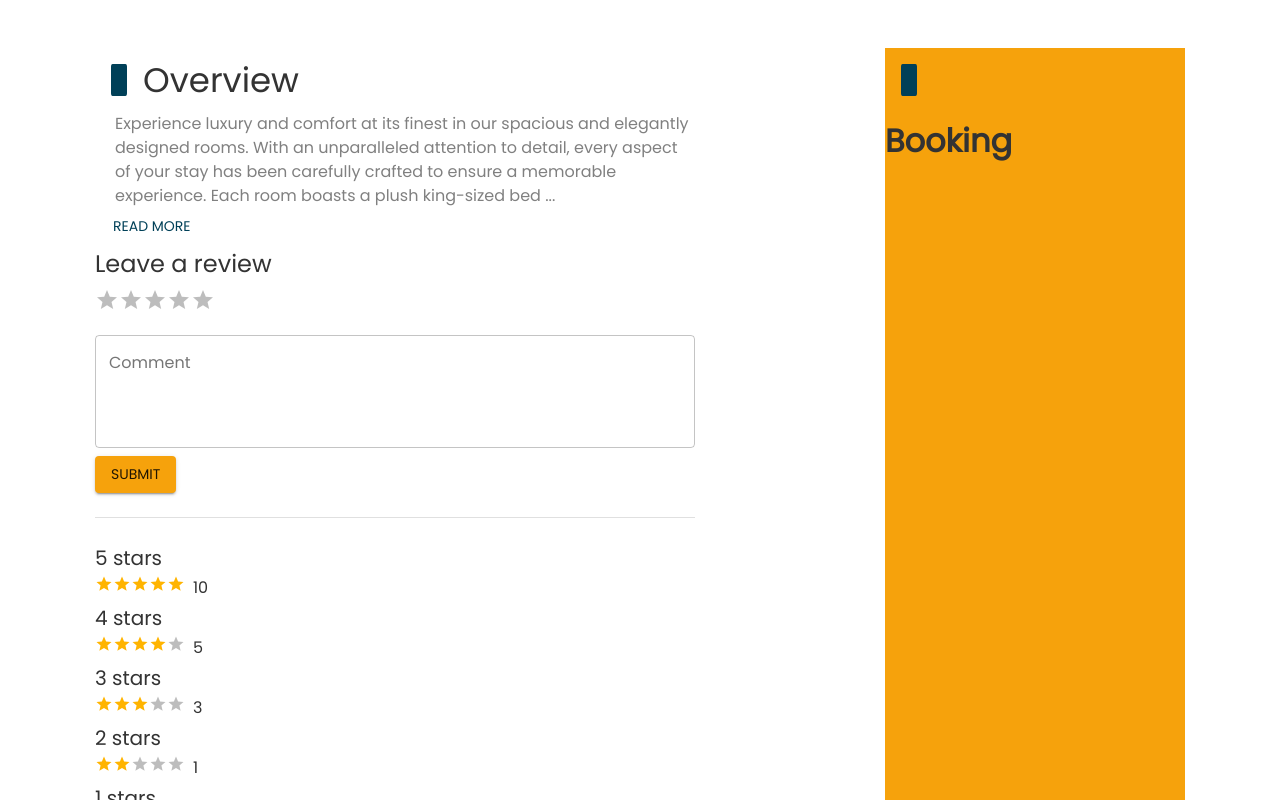
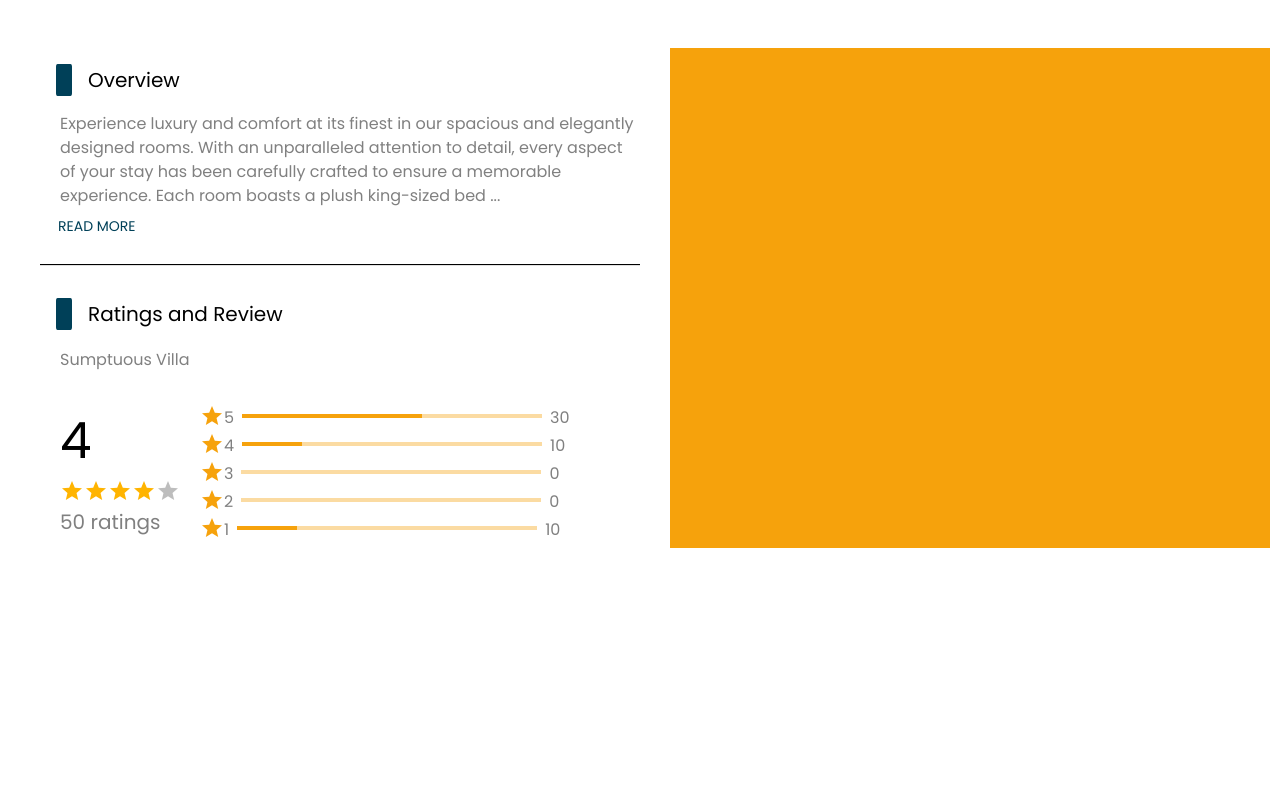
Before and after one commit to DucAnhLo/review-app, a React (Create React App) app: page / in a window 1280 px wide. Shown: the top 800 px of the page. Built offline with nearby package versions, Linux system fonts and the light colour scheme.

Commit message:
Finished Rating and Review

```diff
--- a/package.json
+++ b/package.json
@@ -4,7 +4,9 @@
   "private": true,
   "dependencies": {
     "@material-ui/core": "^4.12.4",
+    "@material-ui/icons": "^4.11.3",
     "@material-ui/lab": "^4.0.0-alpha.61",
+    "@mui/material": "^5.11.15",
     "@testing-library/jest-dom": "^5.16.5",
     "@testing-library/react": "^13.4.0",
     "@testing-library/user-event": "^13.5.0",
--- a/src/App.css
+++ b/src/App.css
@@ -3,16 +3,10 @@
     display: flex;
     flex-direction: row;
     justify-content: space-around;
+    max-width: 1200px;
   }
 
   body {
-    margin: 0;
-    padding: 0;
-    box-sizing: border-box;
-    font-size: 1rem;
-    line-height: 1.5;
-    color: #333;
-    background-color: #fff;
-    font-weight: 400;
-    font-family: 'Poppins', sans-serif;
+    display: flex;
+    justify-content: center;
   }
--- a/src/App.js
+++ b/src/App.js
@@ -1,9 +1,11 @@
 import './App.css';
-import { Button, Box } from '@material-ui/core';
+import { useState } from 'react';
+import { Button, Box, Divider } from '@material-ui/core';
 import ReviewAndRatings from './components/ReviewAndRatings';
 import Overview from './components/Overview';
 import { createTheme, ThemeProvider } from '@material-ui/core/styles';
 import Booking from './components/Bookings';
+
 
 const theme = createTheme({
   palette: {
@@ -22,14 +24,19 @@ const theme = createTheme({
 
 
 function App() {
+  const [bookingMargin, setBookingMargin] = useState('30px');
+
   return (
     <ThemeProvider theme={theme}>
       <Box className='wrapper'>
         <Box className='vertial'>
           <Overview />
+          <Divider style={{ margin: '16px 0', borderTop: '1px solid'}} />
           <ReviewAndRatings />
         </Box>
-        <Booking />
+        <Box style={{ marginLeft: bookingMargin }}>
+          <Booking />
+        </Box>
       </Box>
     </ThemeProvider>
 
--- a/src/components/Bookings.js
+++ b/src/components/Bookings.js
@@ -1,7 +1,6 @@
 import React from 'react'
 import { useTheme } from '@material-ui/core/styles';
-import { Box } from '@material-ui/core';
-import BoxColor from './BoxColor';
+import { Box, Typography, Button } from '@material-ui/core';
 
 function Booking() {
 
@@ -11,11 +10,8 @@ function Booking() {
     const subPrimaryColor = theme.palette.subPrimary.main;
 
   return (
-    <Box style={{ backgroundColor: primaryColor, width: '20vh', height: '1000px', width:'300px' }}>
-        <BoxColor />
-        <div>
-            <h1>Booking</h1>
-        </div>
+    <Box style={{ backgroundColor: primaryColor, width: '20vh', height: '500px', width:'600px' }}>
+
     </Box>
   )
 }
--- a/src/components/Overview.js
+++ b/src/components/Overview.js
@@ -4,6 +4,8 @@ import { Box, Typography, Button, Dialog, DialogTitle, DialogActions,DialogConte
 import BoxColor from './BoxColor';
 
 const Overview = () => {
+
+
 
     const theme = useTheme();
     const[open, setOpen]= useState(false);
@@ -34,10 +36,10 @@ const Overview = () => {
     };
 
     return (
-        <Box style={{width: '20vh', height: '200px', width:'600px',fontFamily: 'Poppins, sans-serif'}}>
+        <Box style={{width: '20vh', height: '200px', width:'600px'}}>
             <Box style={{ display: 'flex', flexDirection: 'row' ,alignItems:'center' }}>
                 <BoxColor />
-                <Typography variant='h4'>Overview</Typography>
+                <Typography variant='h6'>Overview</Typography>
             </Box>
             <Typography style={{ color: 'grey', marginLeft:'20px' }}>{content}</Typography>
             <Button onClick={handleOpen} style={{ color:subPrimaryColor, marginLeft:'10px' }}>
--- a/src/components/ReviewAndRatings.js
+++ b/src/components/ReviewAndRatings.js
@@ -1,85 +1,61 @@
 import { useState } from 'react';
-import { Box, Typography, TextField, Button, Divider } from '@material-ui/core';
+import { Box, Typography, LinearProgress } from '@material-ui/core';
+import { useTheme } from '@material-ui/core/styles';
 import Rating from '@material-ui/lab/Rating';
+import BoxColor from './BoxColor';
+import { Star } from '@material-ui/icons';
 
 function ReviewAndRatings() {
-  const [rating, setRating] = useState(0);
-  const [comment, setComment] = useState('');
-  const [reviews, setReviews] = useState([
-    { stars: 5, count: 10 },
-    { stars: 4, count: 5 },
-    { stars: 3, count: 3 },
-    { stars: 2, count: 1 },
-    { stars: 1, count: 0 },
-  ]);
 
-  const handleRatingChange = (event, newValue) => {
-    setRating(newValue);
-  };
+    const theme = useTheme();
 
-  const handleCommentChange = (event) => {
-    setComment(event.target.value);
-  };
+    const primaryColor = theme.palette.primary.main;
+    const subPrimaryColor = theme.palette.subPrimary.main;
 
-  const handleSubmit = () => {
-    // Do something with the rating and comment data
-    console.log(`Rating: ${rating}, Comment: ${comment}`);
-    setRating(0);
-    setComment('');
-    const updatedReviews = [...reviews];
-    updatedReviews[rating - 1].count++;
-    setReviews(updatedReviews);
-  };
+    const star = [5,4,3,2,1]
 
-  const overallRating = reviews.reduce(
-    (total, review) => total + review.stars * review.count,
-    0
-  ) / reviews.reduce((total, review) => total + review.count, 0);
+    const [ratings, setRatings] = useState([30, 10, 0, 0, 10]);
+
+    const totalRatings = ratings.reduce((acc, val) => acc + val, 0);
 
     return (
-    <Box display="flex" flexDirection="column" alignItems="center" p={3}>
-      <Typography variant="h5" gutterBottom>
-        Leave a review
+        <Box style={{height: '400px', width:'600px' }}>
+            <Box style={{ display: 'flex', flexDirection: 'row' ,alignItems:'center' }}>
+                <BoxColor />
+                <Typography variant='h6'>Ratings and Review</Typography>
+            </Box>
+            <Typography variant='subtitle1' style={{ color: 'grey', marginLeft:'20px' }}>Sumptuous Villa</Typography>
+
+            <Box style={{ color: 'grey', marginLeft:'20px', marginTop:'30px', display:'flex', flexDirection:'row', width:'200px'}}>
+                <Box>
+                    <Typography style={{ color: 'black', fontSize:'50px'}}>
+                        {((ratings[0]*5)+(ratings[1]*4)+(ratings[2]*3)+(ratings[3]*2)+(ratings[4]*1))/totalRatings}
                     </Typography>
-      <Rating name="rating" value={rating} onChange={handleRatingChange} />
-      <TextField
-        label="Comment"
-        variant="outlined"
-        multiline
-        rows={4}
-        value={comment}
-        onChange={handleCommentChange}
-        fullWidth
-        margin="normal"
+                    <Rating
+                        name="read-only"
+                        value={((ratings[0]*5)+(ratings[1]*4)+(ratings[2]*3)+(ratings[3]*2)+(ratings[4]*1))/totalRatings}
+                        readOnly
                     />
-      <Button variant="contained" color="primary" onClick={handleSubmit}>
-        Submit
-      </Button>
-      <Divider variant="middle" style={{ margin: '24px 0' }} />
-      <Box display="flex" justifyContent="space-between" width="100%">
-        {reviews.map((review) => (
-          <Box key={review.stars}>
-            <Typography variant="h6" component="span">
-              {review.stars} stars
-            </Typography>
-            <Box display="flex" alignItems="center">
-              <Rating name="read-only" value={review.stars} readOnly size="small" />
-              <Typography variant="subtitle1" component="span" style={{ marginLeft: 8 }}>
-                {review.count}
-              </Typography>
+                    <Typography style={{ color: 'grey', fontSize:'20px'}}>{totalRatings} ratings</Typography>
+                </Box>
+
+                <Box style={{ marginLeft: '20px'}}>
+                    {star.map((rating, index) => (
+                        <Box key={index} style={{ display:'flex', flexDirection:'row'}}>
+                             <Box width="20px" mr={1}>
+                                <Star style={{color: primaryColor}} />
+                            </Box>
+                            <Box width="20px" mr={1}>
+                            <Typography variant="subtitle1">{star[index]}</Typography>
+                            </Box>
+                            <Box style={{width:'300px', margin:'0.65rem 0.5rem'}}>
+                                <LinearProgress variant="determinate" value={(ratings[index]/totalRatings)*100} />
+                            </Box>
+                            <Box ml={1}>
+                                <Typography variant="subtitle1">{ratings[index]}</Typography>
                             </Box>
                         </Box>
                     ))}
-        <Box>
-          <Typography variant="h6" component="span">
-            Overall
-          </Typography>
-          <Box display="flex" alignItems="center">
-            <Rating name="read-only" value={overallRating} readOnly size="small" />
-            <Typography variant="subtitle1" component="span" style={{ marginLeft: 8 }}>
-              {overallRating.toFixed(1)}
-            </Typography>
-          </Box>
                 </Box>
             </Box>
         </Box>
```
Also changed, not shown: 1 other file (tests, documents, lock files or other folders). Lines whose indentation alone changed are shown as unchanged.
